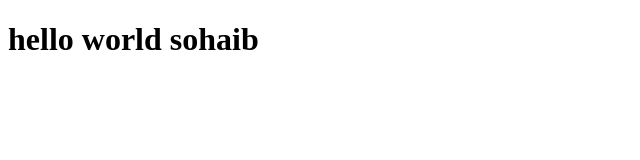
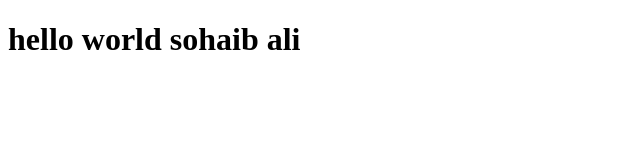
Before and after one commit to sohaibdanish/Bootcamp_sample, a plain HTML site: page index.html in a window 1280 px wide. Shown: the full height of the page, 0-640 px from the left. Drawn offline with Linux system fonts and the light colour scheme.

Commit message:
update index.html

```diff
--- a/index.html
+++ b/index.html
@@ -6,6 +6,6 @@
     <title>Document</title>
 </head>
 <body>
-    <h1>hello world sohaib</h1>
+    <h1>hello world sohaib ali</h1>
 </body>
 </html>
```
